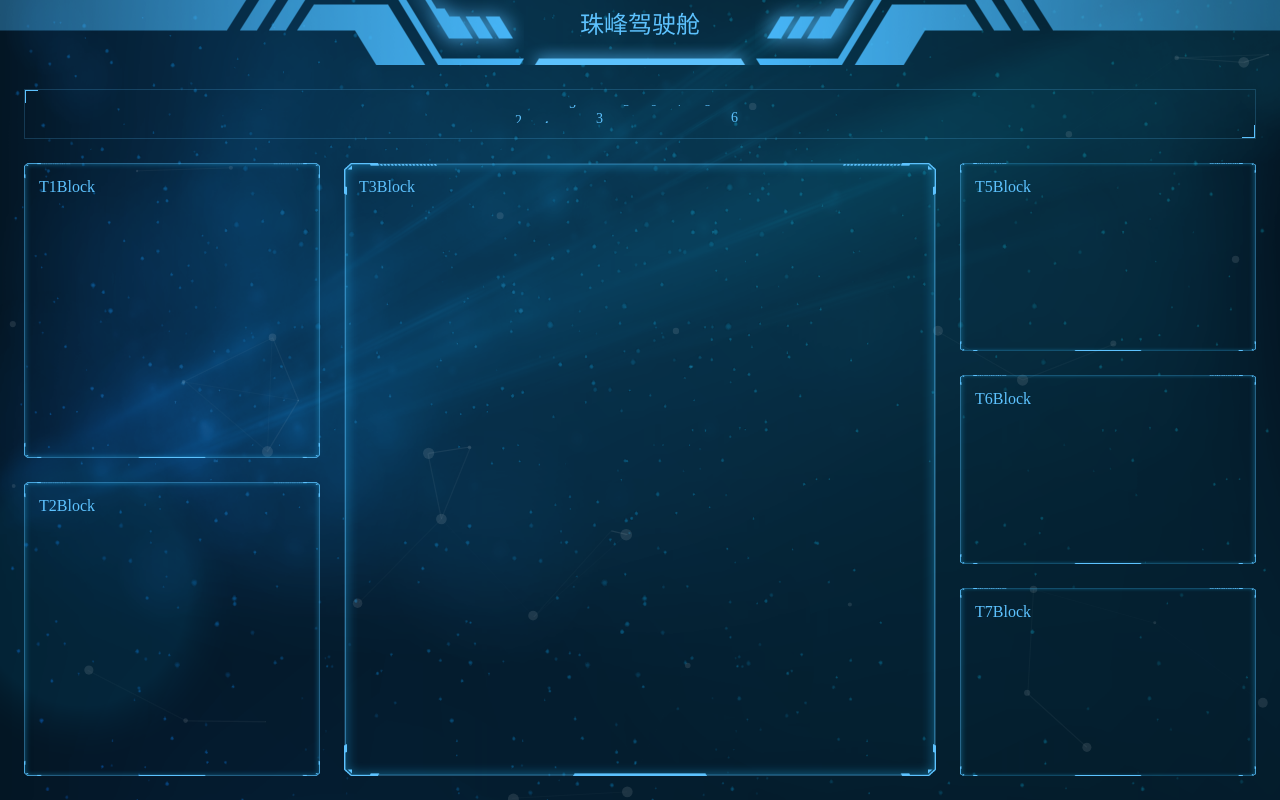
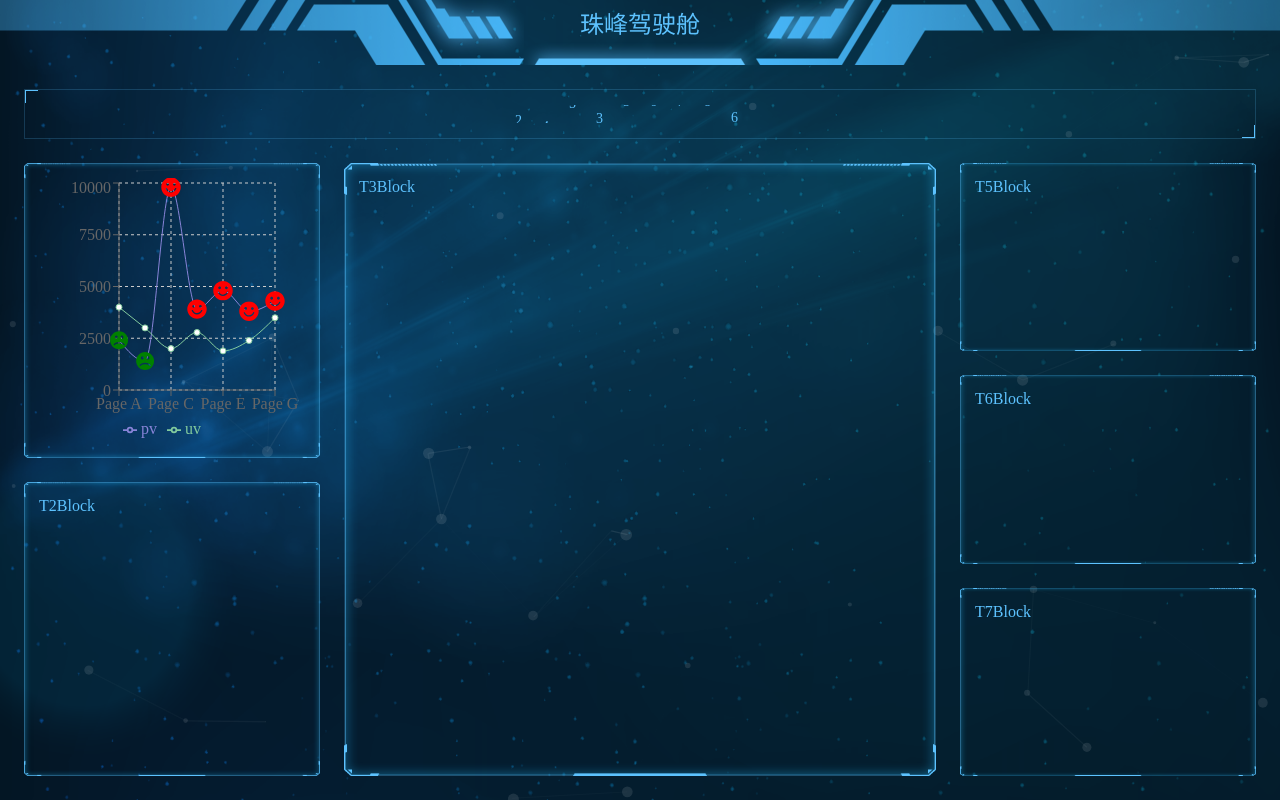
Before and after one commit to qqjay2017/zhufeng-cockpit, a React (Create React App) app: page /dashboard in a window 1280 px wide. Built offline with nearby package versions, Linux system fonts and the light colour scheme.

Commit message:
引入recharts

```diff
--- a/package.json
+++ b/package.json
@@ -12,6 +12,7 @@
     "@types/react-dom": "^18.0.4",
     "add": "^2.0.6",
     "dayjs": "^1.11.2",
+    "nrm": "^1.2.5",
     "particles.js": "^2.0.0",
     "query-string": "^7.1.1",
     "react": "^18.1.0",
--- a/src/pages/dashboard/components/T1Block.tsx
+++ b/src/pages/dashboard/components/T1Block.tsx
@@ -1,6 +1,98 @@
 import GridArea from '@/components/common/grid-area';
 import Xpanel from '@/components/common/xpanel';
 import React from 'react';
+
+
+import { LineChart, Line, XAxis, YAxis, CartesianGrid, Tooltip, Legend, ResponsiveContainer } from 'recharts';
+
+const data = [
+  {
+    name: 'Page A',
+    uv: 4000,
+    pv: 2400,
+    amt: 2400,
+  },
+  {
+    name: 'Page B',
+    uv: 3000,
+    pv: 1398,
+    amt: 2210,
+  },
+  {
+    name: 'Page C',
+    uv: 2000,
+    pv: 9800,
+    amt: 2290,
+  },
+  {
+    name: 'Page D',
+    uv: 2780,
+    pv: 3908,
+    amt: 2000,
+  },
+  {
+    name: 'Page E',
+    uv: 1890,
+    pv: 4800,
+    amt: 2181,
+  },
+  {
+    name: 'Page F',
+    uv: 2390,
+    pv: 3800,
+    amt: 2500,
+  },
+  {
+    name: 'Page G',
+    uv: 3490,
+    pv: 4300,
+    amt: 2100,
+  },
+];
+
+const CustomizedDot = (props:any) => {
+  const { cx, cy, stroke, payload, value } = props;
+
+  if (value > 2500) {
+    return (
+      <svg x={cx - 10} y={cy - 10} width={20} height={20} fill="red" viewBox="0 0 1024 1024">
+        <path d="M512 1009.984c-274.912 0-497.76-222.848-497.76-497.76s222.848-497.76 497.76-497.76c274.912 0 497.76 222.848 497.76 497.76s-222.848 497.76-497.76 497.76zM340.768 295.936c-39.488 0-71.52 32.8-71.52 73.248s32.032 73.248 71.52 73.248c39.488 0 71.52-32.8 71.52-73.248s-32.032-73.248-71.52-73.248zM686.176 296.704c-39.488 0-71.52 32.8-71.52 73.248s32.032 73.248 71.52 73.248c39.488 0 71.52-32.8 71.52-73.248s-32.032-73.248-71.52-73.248zM772.928 555.392c-18.752-8.864-40.928-0.576-49.632 18.528-40.224 88.576-120.256 143.552-208.832 143.552-85.952 0-164.864-52.64-205.952-137.376-9.184-18.912-31.648-26.592-50.08-17.28-18.464 9.408-21.216 21.472-15.936 32.64 52.8 111.424 155.232 186.784 269.76 186.784 117.984 0 217.12-70.944 269.76-186.784 8.672-19.136 9.568-31.2-9.12-40.096z" />
+      </svg>
+    );
+  }
+
+  return (
+    <svg x={cx - 10} y={cy - 10} width={20} height={20} fill="green" viewBox="0 0 1024 1024">
+      <path d="M517.12 53.248q95.232 0 179.2 36.352t145.92 98.304 98.304 145.92 36.352 179.2-36.352 179.2-98.304 145.92-145.92 98.304-179.2 36.352-179.2-36.352-145.92-98.304-98.304-145.92-36.352-179.2 36.352-179.2 98.304-145.92 145.92-98.304 179.2-36.352zM663.552 261.12q-15.36 0-28.16 6.656t-23.04 18.432-15.872 27.648-5.632 33.28q0 35.84 21.504 61.44t51.2 25.6 51.2-25.6 21.504-61.44q0-17.408-5.632-33.28t-15.872-27.648-23.04-18.432-28.16-6.656zM373.76 261.12q-29.696 0-50.688 25.088t-20.992 60.928 20.992 61.44 50.688 25.6 50.176-25.6 20.48-61.44-20.48-60.928-50.176-25.088zM520.192 602.112q-51.2 0-97.28 9.728t-82.944 27.648-62.464 41.472-35.84 51.2q-1.024 1.024-1.024 2.048-1.024 3.072-1.024 8.704t2.56 11.776 7.168 11.264 12.8 6.144q25.6-27.648 62.464-50.176 31.744-19.456 79.36-35.328t114.176-15.872q67.584 0 116.736 15.872t81.92 35.328q37.888 22.528 63.488 50.176 17.408-5.12 19.968-18.944t0.512-18.944-3.072-7.168-1.024-3.072q-26.624-55.296-100.352-88.576t-176.128-33.28z" />
+    </svg>
+  );
+};
+
+function Example () {
+  const demoUrl = 'https://codesandbox.io/s/line-chart-with-customized-dot-7on4t';
+
+  return <ResponsiveContainer width="100%" height="100%">
+  <LineChart
+    width={500}
+    height={300}
+    data={data}
+    margin={{
+      top: 5,
+      right: 30,
+      left: 20,
+      bottom: 5,
+    }}
+  >
+    <CartesianGrid strokeDasharray="3 3" />
+    <XAxis dataKey="name" />
+    <YAxis />
+    <Tooltip />
+    <Legend />
+    <Line type="monotone" dataKey="pv" stroke="#8884d8" dot={<CustomizedDot />} />
+    <Line type="monotone" dataKey="uv" stroke="#82ca9d" />
+  </LineChart>
+</ResponsiveContainer>
+}
 
 
 
@@ -8,7 +100,9 @@ import React from 'react';
 function T1Block() {
   return (
     <GridArea area='t1'>
-      <Xpanel>T1Block</Xpanel>
+      <Xpanel>
+        <Example></Example>
+      </Xpanel>
     </GridArea>
 
   );
```
Also changed, not shown: 1 other file (tests, documents, lock files or other folders).
